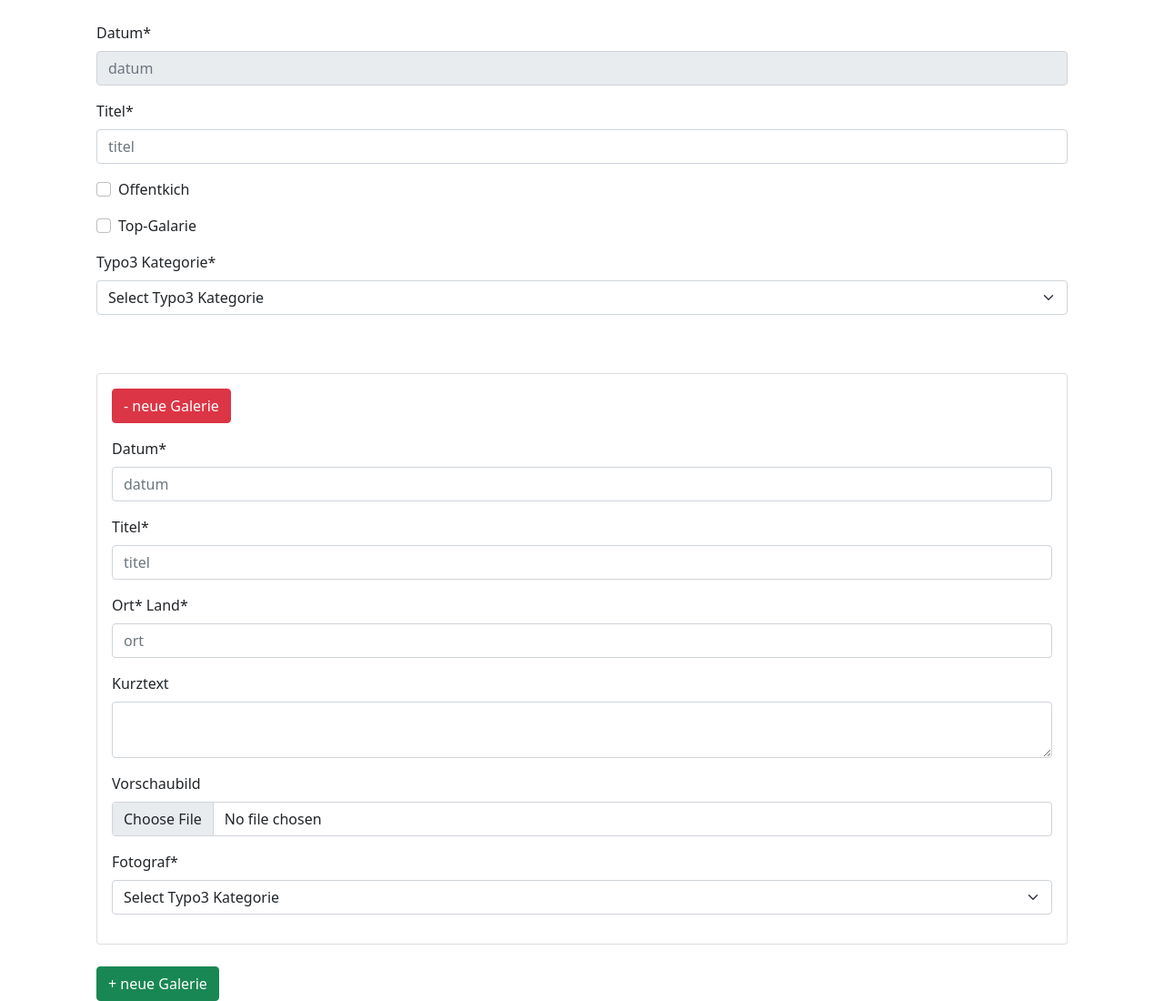
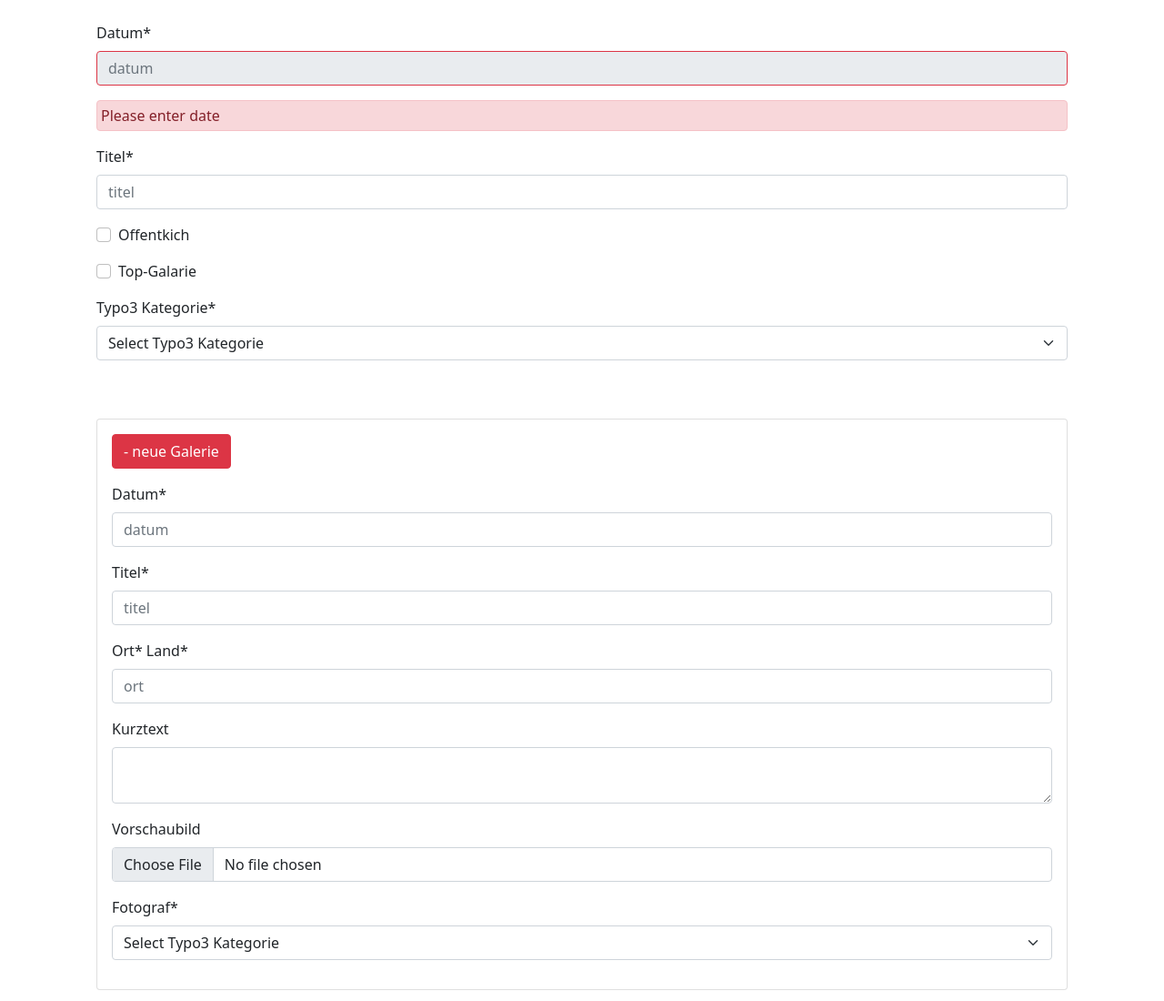
Before and after one commit to sujaygoswami/fortress6-chiligallery, a website: page html-master/form.html in a window 1280 px wide. Shown: the top 1100 px of the page at 91% size. Drawn offline with Linux system fonts and the light colour scheme.

Commit message:
work update dated 21.02.2024 push 1st

```diff
--- a/html-master/form.html
+++ b/html-master/form.html
@@ -38,8 +38,9 @@
                 <div class="form-module p-4">
                     <div class="mb-3">
                         <label for="exampleFormControlInput1" class="form-label">Datum*</label>
-                        <input type="text" class="form-control my-datepicker" id="exampleFormControlInput1" placeholder="datum" readonly>
+                        <input type="text" class="form-control my-datepicker border-danger" id="exampleFormControlInput1" placeholder="datum" readonly>
                     </div>
+                    <div class="alert alert-danger p-1 fs-6" role="alert">Please enter date</div>
                     <div class="mb-3">
                         <label for="exampleFormControlTextarea1" class="form-label">Titel*</label>
                         <input type="email" class="form-control" id="exampleFormControlInput1" placeholder="titel">
```
